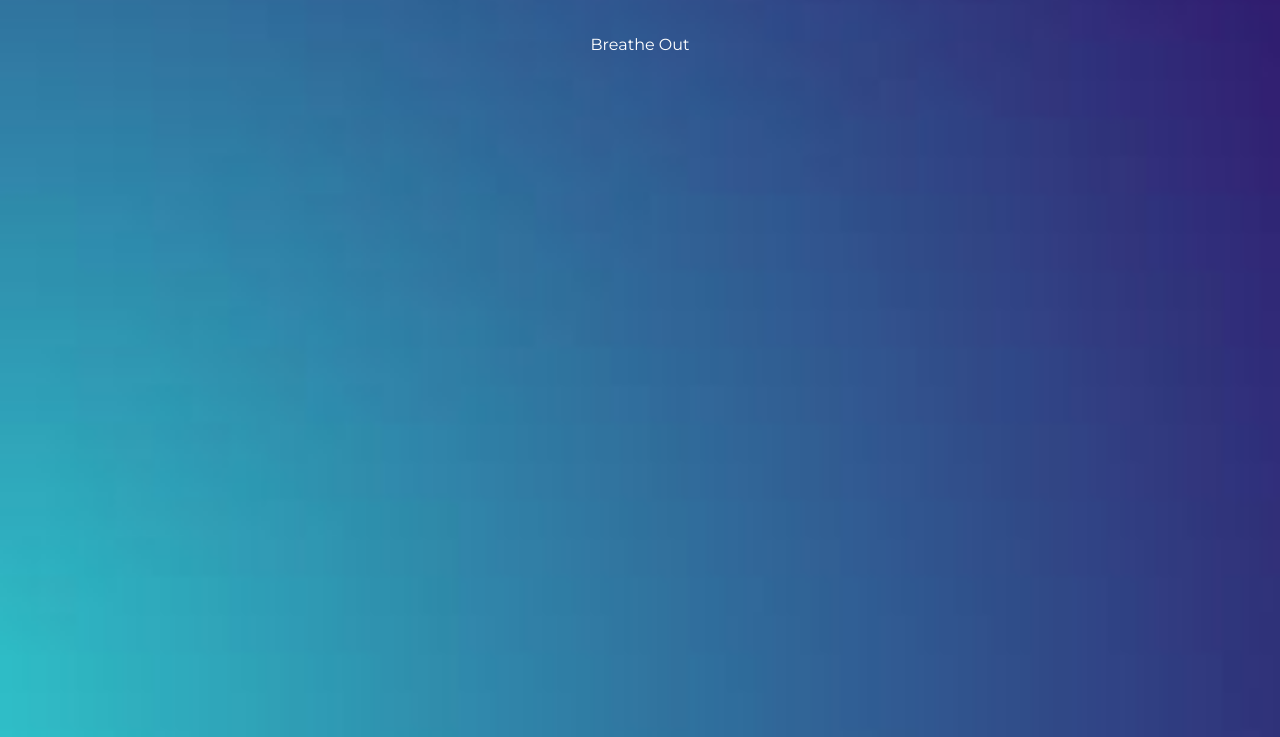
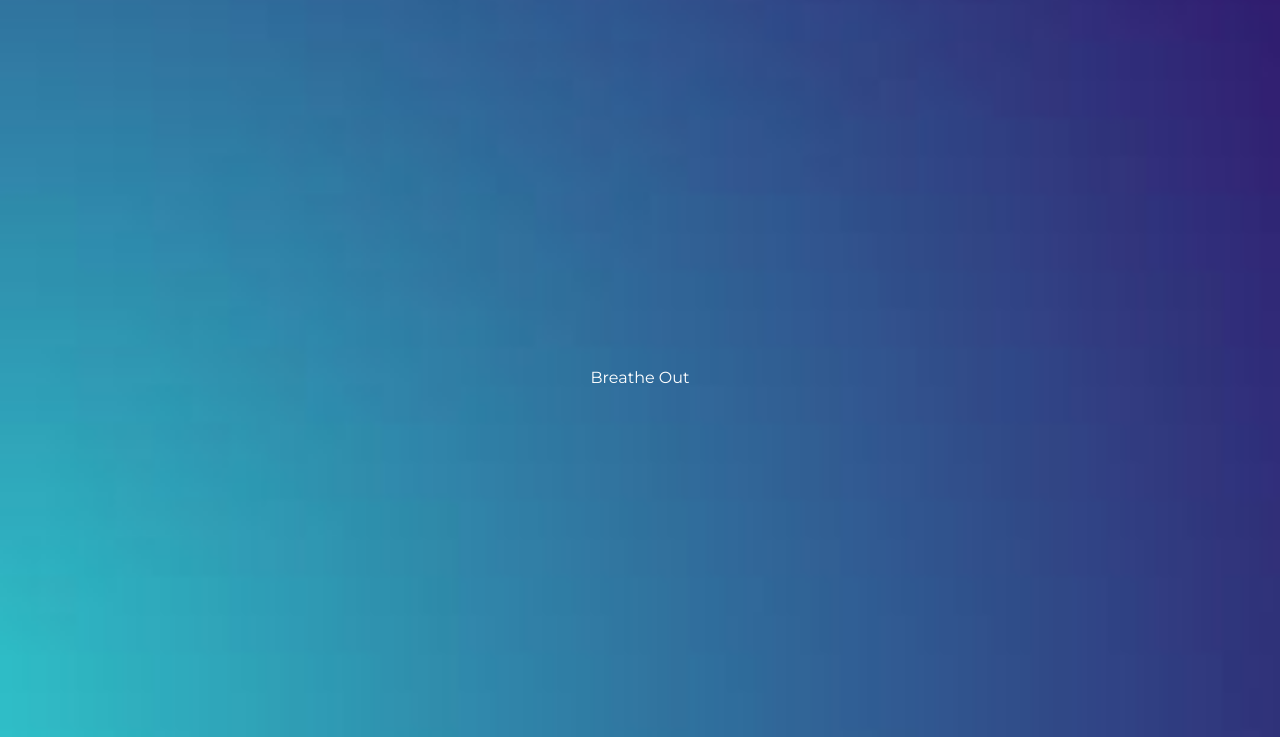
Before and after one commit to bridgetrshannon/Relax, a plain HTML site: page index.html in a window 1280 px wide. Shown: the part 63-800 px from the top of the page. Drawn offline with Linux system fonts and the light colour scheme.

Commit message:
flex, align, and justify content to center of page for entire container

```diff
--- a/style.css
+++ b/style.css
@@ -15,3 +15,14 @@ body {
   align-items: center;
   margin: 0;
 }
+
+.container {
+    display: flex;
+    align-items: center;
+    justify-content: center;
+    height: 300px;
+    width: 300px;
+    margin: auto;
+    position: relative;
+    transform: scale(1);
+}
```
